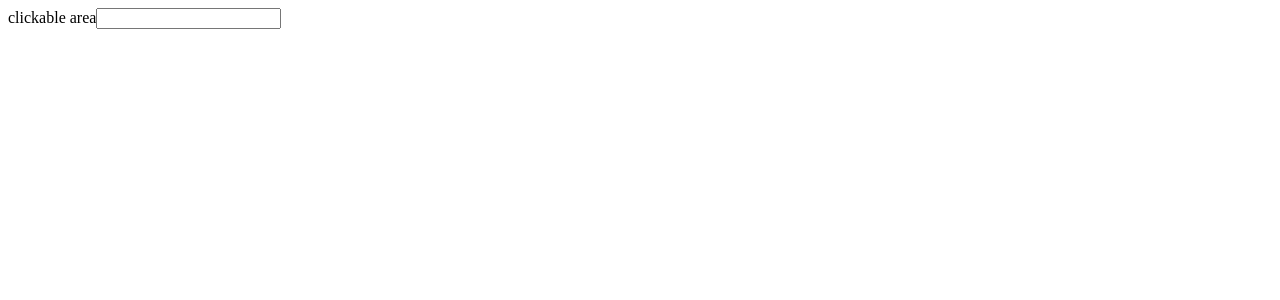
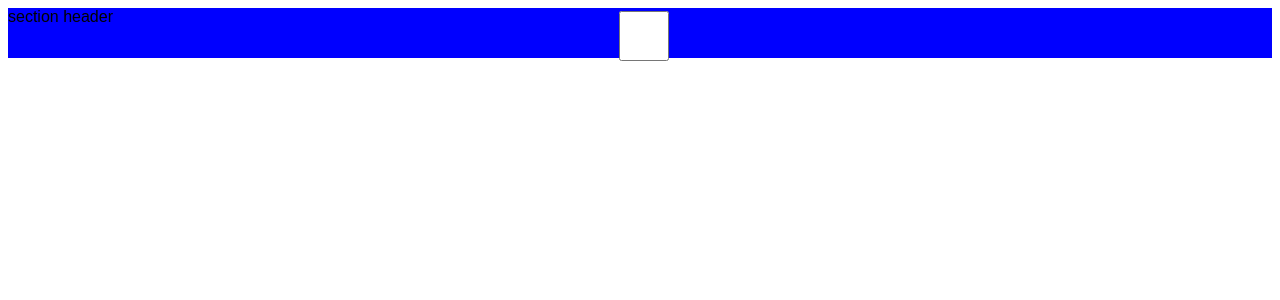
Before and after one commit to ArepaMtl/HealthPassport, a PHP site: page /css_tests.php in a window 1280 px wide. Before the commit the part shown is almost empty. Shown: the top 300 px of the page. Run offline with PHP 8.4, Linux system fonts and the light colour scheme.

Commit message:
Added DOCTYPE to phps. Played with css_tests.php

```diff
--- a/css_tests.php
+++ b/css_tests.php
@@ -1,12 +1,57 @@
+<!DOCTYPE html>
 <html>
 	<head>
 		<style type="text/css">
-			.header{
+			.section{
+				background-color:red;
+				position:relative;
+			}
 
+			.section input[type=checkbox]{
+				z-index:1;
+				position:absolute;
+				left:0px;
+				top:0px;
+				width:100%;
+				height:50px;
+				opacity:1;
 			}
+
+			.section input + div{
+				overflow:hidden;
+				z-index:0;
+			}
+
+			.section input[type=checkbox] + div > div:first-child{
+				font-family:sans-serif;
+				display:block;
+				height:50px;
+				background-color:blue;
+			}
+
+			.section input[type=checkbox] + div{
+				background-color:yellow;
+				height:50px;
+			}
+
+			.section input[type=checkbox]:checked + div{
+				height:200px;
+			}
+
+
 		</style>
 	</head>
 	<body>
-		<div class="header">clickable area<input></div>
+
+	    <div class="section">
+	    	<input type="checkbox" id="checkbox-1">
+	    	<div>
+	    		<div>
+	    			section header
+	    		</div>
+	    		section content!
+	    	</div>
+	    </div>
+
 	</body>
 </html>
--- a/index.php
+++ b/index.php
@@ -1,3 +1,4 @@
+<!DOCTYPE html>
 <html><i>Oh yeah!</i> &ndash; The Kool Aid Man
 <br/>
 <br/>
```
